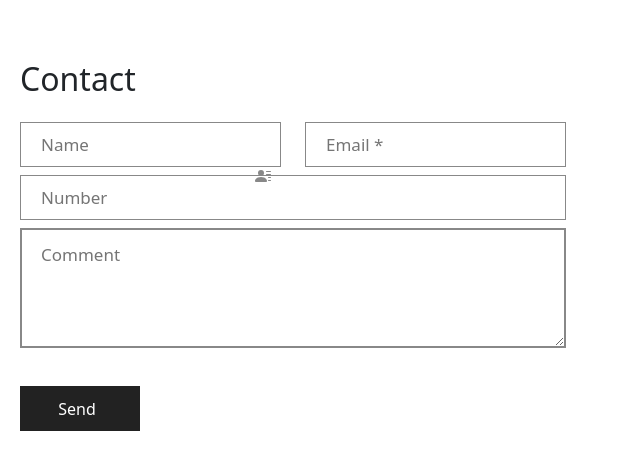
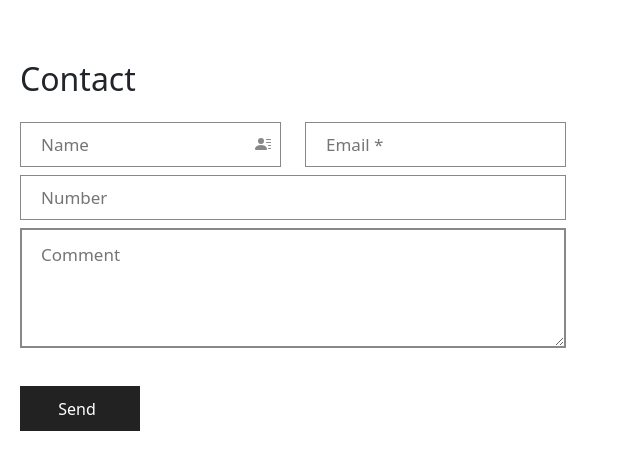
Before and after one commit to JovanaMiloshevska/Components, a plain HTML site: page Contact Page/index.html in a window 1280 px wide. Shown: the part 140-610 px from the top of the page, 632-1272 px from the left. Drawn offline with nearby package versions, Linux system fonts and the light colour scheme.

Commit message:
Add files via upload

```diff
--- a/Contact Page/style.css
+++ b/Contact Page/style.css
@@ -25,7 +25,7 @@
   color: #888;
 }
 .bi-person-lines-fill {
-  top: 62px;
+  top: 30px;
   right: 10px;
   color: #888;
 }
```
